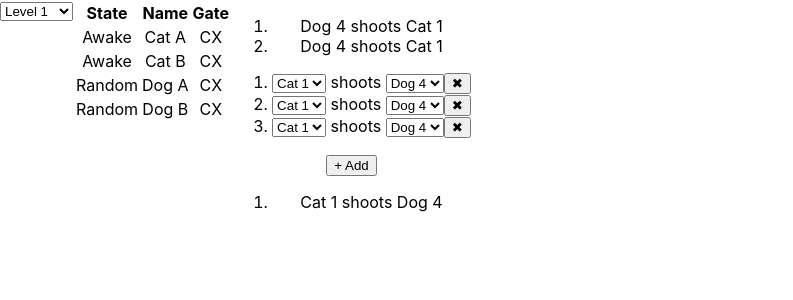
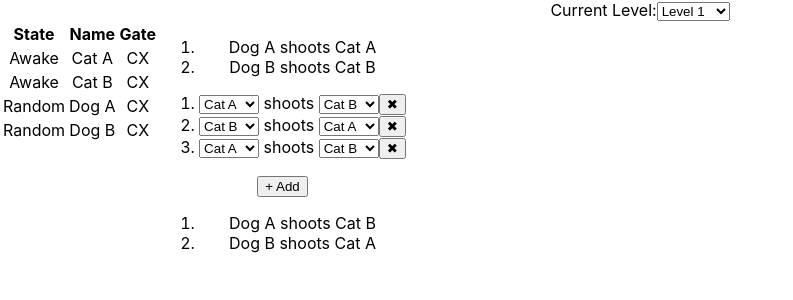
Before and after one commit to samarsha/superposition-tactics-web, a React (Create React App) app: page / in a window 1280 px wide. Shown: the top 300 px of the page, without its empty margins (0-793 px from the left). Built offline with nearby package versions, Linux system fonts and the light colour scheme.

Commit message:
Updated command panel to use level definition

```diff
--- a/src/App.css
+++ b/src/App.css
@@ -1,6 +1,5 @@
 .App {
   text-align: center;
-  display: flex;
 }
 
 .App-logo {
@@ -37,3 +36,7 @@
     transform: rotate(360deg);
   }
 }
+
+.main-panel {
+  display: flex;
+}
--- a/src/App.tsx
+++ b/src/App.tsx
@@ -6,16 +6,7 @@ import { levels, LevelDefinition } from './levelDefs';
 
 export default function () {
   const [level, setLevel] = useState(levels[0]);
-
-  const roster = { cats: [1, 2, 3], dogs: [4, 5, 6] };
-
-  const preamble = [
-    { attacker: 4, target: 1 },
-    { attacker: 4, target: 1 }
-  ];
-
   const [commands, setCommands] = useState(level.referenceSolution);
-  const postamble = [{ attacker: 1, target: 4 }];
 
   function onLevelChange(l: LevelDefinition): void {
     setLevel(l);
@@ -26,17 +17,17 @@ export default function () {
     <div className="App">
       {levelSelector(level, onLevelChange)}
 
+      <div className="main-panel">
         <StatePanel animals={level.animals} />
 
         <CommandPanel
-        roster={roster}
-        preamble={preamble}
+          level={level}
           commands={commands}
-        postamble={postamble}
           onAdd={() => setCommands([...commands, { attacker: 1, target: 4 }])}
           onChange={(command, index) => setCommands(commands.map((c, i) => i === index ? command : c))}
           onRemove={index => setCommands(commands.filter((_, i) => i !== index))}
         />
+      </div>
     </div>
   );
 }
@@ -55,6 +46,7 @@ function levelSelector(level: LevelDefinition, onChange: (level: LevelDefinition
 
   return (
     <div className="level">
+      Current Level:
       <select value={level.levelName} onChange={onSelectChange}>
         {items}
       </select>
--- a/src/CommandPanel.tsx
+++ b/src/CommandPanel.tsx
@@ -1,48 +1,42 @@
+import { LevelDefinition } from "./levelDefs";
 import { AnimalID, Command } from "./quantum";
 
-type Roster = {
-  cats: AnimalID[];
-  dogs: AnimalID[];
-}
-
 type CommandPanelProps = {
-  roster: Roster;
-  preamble: Command[];
+  level: LevelDefinition;
   commands: Command[];
-  postamble: Command[];
   onAdd?: () => void;
   onChange?: (command: Command, index: number) => void;
   onRemove?: (index: number) => void;
 }
 
-function CommandPanel({ roster, preamble, commands, postamble, onAdd, onChange, onRemove }: CommandPanelProps) {
-  const preambleItems = preamble.map(c => <li>{commandItem(roster, c)}</li>);
-  const postambleItems = postamble.map(c => <li>{commandItem(roster, c)}</li>);
+function CommandPanel({ level, commands, onAdd, onChange, onRemove }: CommandPanelProps) {
+  const preambleItems = level.dogInitialCommands.map(c => <li>{commandItem(level, c)}</li>);
+  const postambleItems = level.dogFinalCommands.map(c => <li>{commandItem(level, c)}</li>);
 
   return (
     <div className="command-panel">
       <ol>{preambleItems}</ol>
-      {commandEditor(roster, commands, onAdd, onChange, onRemove)}
+      {commandEditor(level, commands, onAdd, onChange, onRemove)}
       <ol>{postambleItems}</ol>
     </div>
   );
 }
 
-function commandItem(roster: Roster, command: Command): JSX.Element {
-  const attacker = showAnimal(roster, command.attacker);
-  const target = showAnimal(roster, command.target);
+function commandItem(level: LevelDefinition, command: Command): JSX.Element {
+  const attacker = showAnimal(level, command.attacker);
+  const target = showAnimal(level, command.target);
   return <span className="command-item">{attacker} shoots {target}</span>;
 }
 
 function commandEditor(
-  roster: Roster,
+  level: LevelDefinition,
   commands: Command[],
   onAdd?: () => void,
   onChange?: (command: Command, index: number) => void,
   onRemove?: (index: number) => void,
 ): JSX.Element {
   const commandItems = commands.map((c, i) =>
-    <li>{editableCommandItem(roster, c, c => onChange?.(c, i), () => onRemove?.(i))}</li>
+    <li>{editableCommandItem(level, c, c => onChange?.(c, i), () => onRemove?.(i))}</li>
   );
 
   return (
@@ -54,13 +48,13 @@ function commandEditor(
 }
 
 function editableCommandItem(
-  roster: Roster,
+  level: LevelDefinition,
   command: Command,
   onChange: (command: Command) => void,
   onRemove: () => void,
 ): JSX.Element {
-  const attackers = animalSelector(roster, roster.cats, command.attacker, id => onChange({ ...command, attacker: id }));
-  const targets = animalSelector(roster, roster.dogs, command.target, id => onChange({ ...command, target: id }));
+  const attackers = animalSelector(level, command.attacker, id => onChange({ ...command, attacker: id }));
+  const targets = animalSelector(level, command.target, id => onChange({ ...command, target: id }));
 
   return (
     <span className="command-item">
@@ -71,12 +65,11 @@ function editableCommandItem(
 }
 
 function animalSelector(
-  roster: Roster,
-  options: AnimalID[],
+  level: LevelDefinition,
   selected: AnimalID,
   onChange: (id: number) => void,
 ): JSX.Element {
-  const items = options.map(id => <option value={id}>{showAnimal(roster, id)}</option>);
+  const items = Array.from(level.animals.keys()).map(id => <option value={id}>{showAnimal(level, id)}</option>);
 
   return (
     <select value={selected} onChange={e => onChange(Number(e.target.value))}>
@@ -85,13 +78,10 @@ function animalSelector(
   );
 }
 
-function showAnimal(roster: Roster, id: AnimalID): string {
-  const species =
-    roster.cats.includes(id) ? "Cat" :
-      roster.dogs.includes(id) ? "Dog" :
-        "Unknown";
-
-  return `${species} ${id}`;
+function showAnimal(level: LevelDefinition, id: AnimalID): string {
+  const name = level.animals.get(id)?.name;
+  if (name === undefined) return "Undefined";
+  return name;
 }
 
 export type { CommandPanelProps };
--- a/src/levelDefs.ts
+++ b/src/levelDefs.ts
@@ -41,18 +41,19 @@ function parseAnimalDefs(input: String): AnimalDefs {
 function parseCommands(animals: AnimalDefs, input: string): Command[] {
     if (input === undefined) return [];
     let parts = input.split("\n");
-    return parts.map(part => {
+    return parts.flatMap(part => {
         let subparts = part.split(" shoots ");
+        if (subparts.length != 2) return [];
         let attacker = subparts[0];
         let target = subparts[1];
 
         let animalIds = Array.from(animals.entries());
         let atk = animalIds.find(e => e[1].name === attacker)?.[0] as number;
         let tar = animalIds.find(e => e[1].name === target)?.[0] as number;
-        return {
+        return [{
             attacker: atk,
             target: tar,
-        }
+        }]
     });
 }
 
@@ -61,7 +62,7 @@ function parseLevel(input: string): LevelDefinition {
     let levelName = parts[0];
     let animals = parseAnimalDefs(parts[1]);
 
-    let orderParts = parts[2].split("\n[your orders]\n");
+    let orderParts = parts[2].split("[your orders]");
     let initialOrders = parseCommands(animals, orderParts[0]);
     let finalOrders = parseCommands(animals, orderParts[1]);
     let solution = parseCommands(animals, parts[3]);
```
Lines whose indentation alone changed are shown as unchanged.
